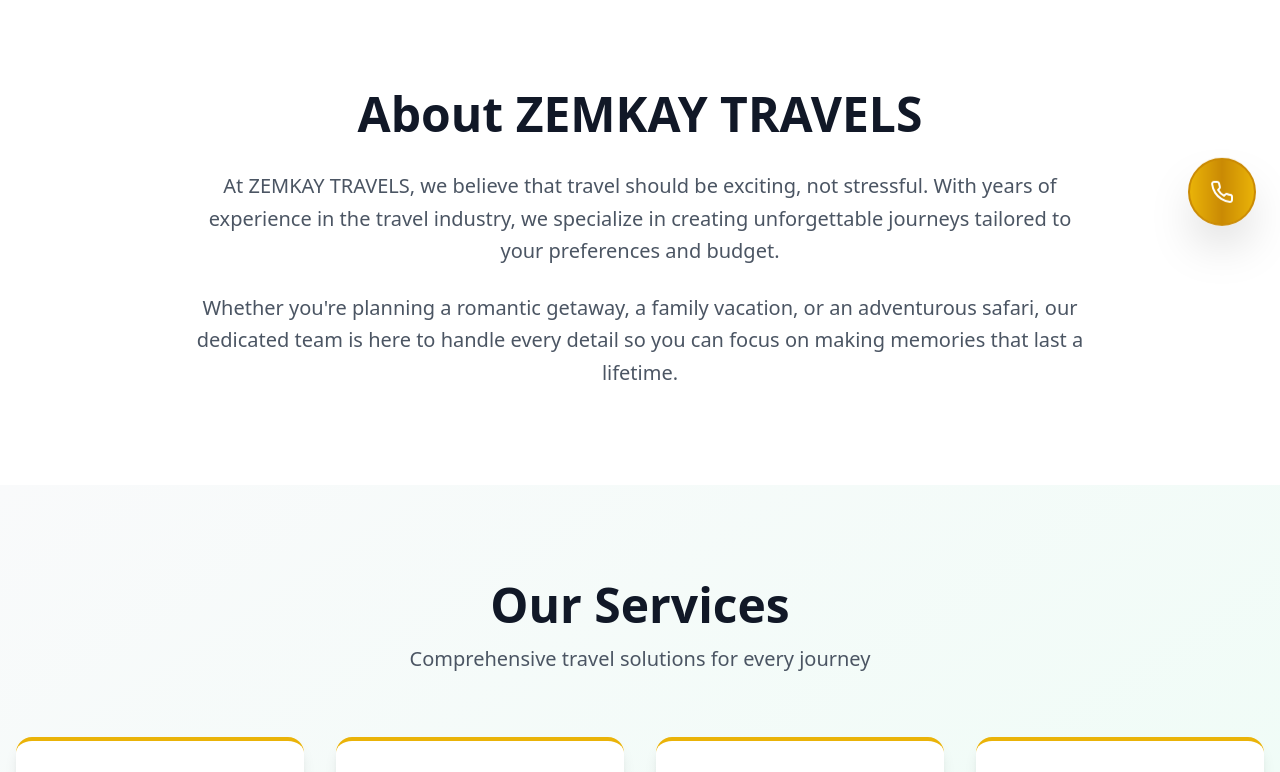
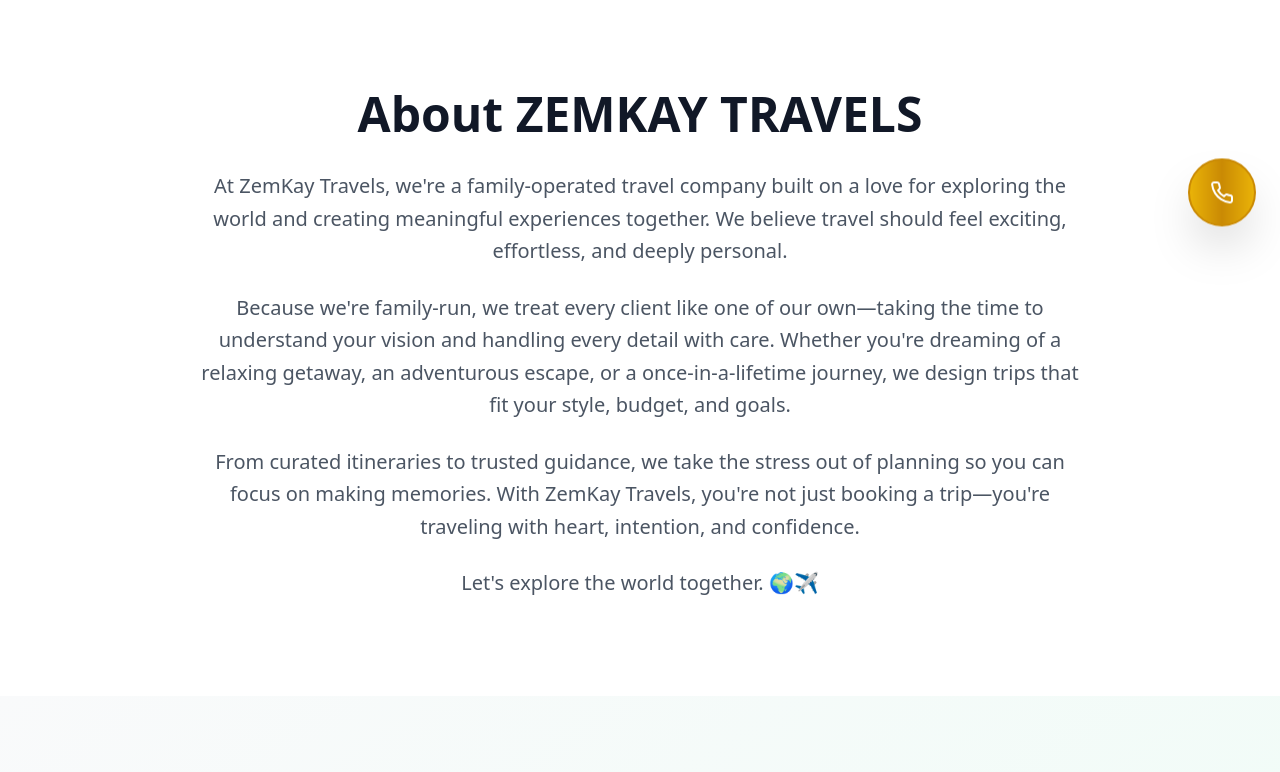
Before and after one commit to DoubleB00/Zemkay-Travels, a React (Vite) app: page / in a window 1280 px wide. Shown: the part 534-1306 px from the top of the page. Built offline with nearby package versions, Linux system fonts and the light colour scheme.

Commit message:
Updated App.tsx

```diff
--- a/src/App.tsx
+++ b/src/App.tsx
@@ -117,10 +117,16 @@ function App() {
           <div className="max-w-4xl mx-auto text-center">
             <h2 className="text-4xl md:text-5xl font-bold text-gray-900 mb-8">About ZEMKAY TRAVELS</h2>
             <p className="text-xl text-gray-600 leading-relaxed mb-6">
-              At ZEMKAY TRAVELS, we believe that travel should be exciting, not stressful. With years of experience in the travel industry, we specialize in creating unforgettable journeys tailored to your preferences and budget.
+              At ZemKay Travels, we're a family-operated travel company built on a love for exploring the world and creating meaningful experiences together. We believe travel should feel exciting, effortless, and deeply personal.
+            </p>
+            <p className="text-xl text-gray-600 leading-relaxed mb-6">
+              Because we're family-run, we treat every client like one of our own—taking the time to understand your vision and handling every detail with care. Whether you're dreaming of a relaxing getaway, an adventurous escape, or a once-in-a-lifetime journey, we design trips that fit your style, budget, and goals.
+            </p>
+            <p className="text-xl text-gray-600 leading-relaxed mb-6">
+              From curated itineraries to trusted guidance, we take the stress out of planning so you can focus on making memories. With ZemKay Travels, you're not just booking a trip—you're traveling with heart, intention, and confidence.
             </p>
             <p className="text-xl text-gray-600 leading-relaxed">
-              Whether you're planning a romantic getaway, a family vacation, or an adventurous safari, our dedicated team is here to handle every detail so you can focus on making memories that last a lifetime.
+              Let's explore the world together. 🌍✈️
             </p>
           </div>
         </div>
```
